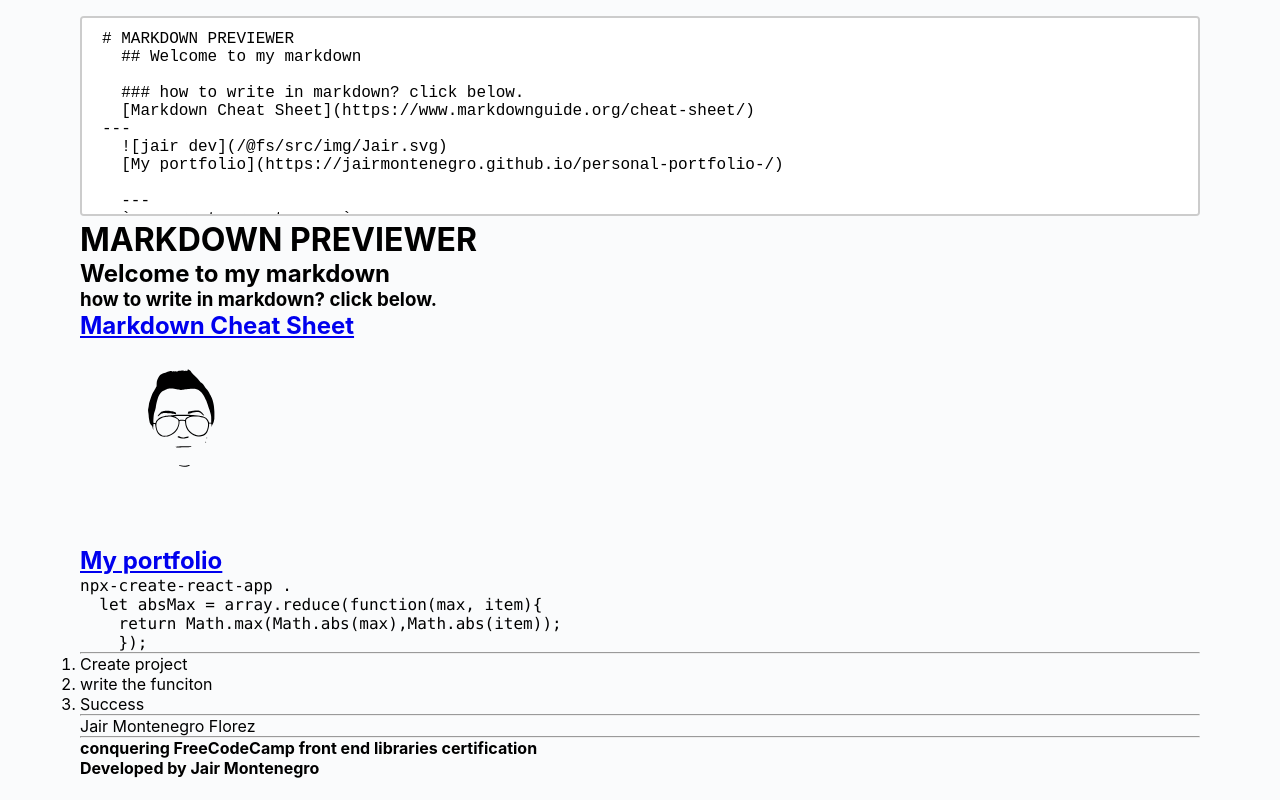
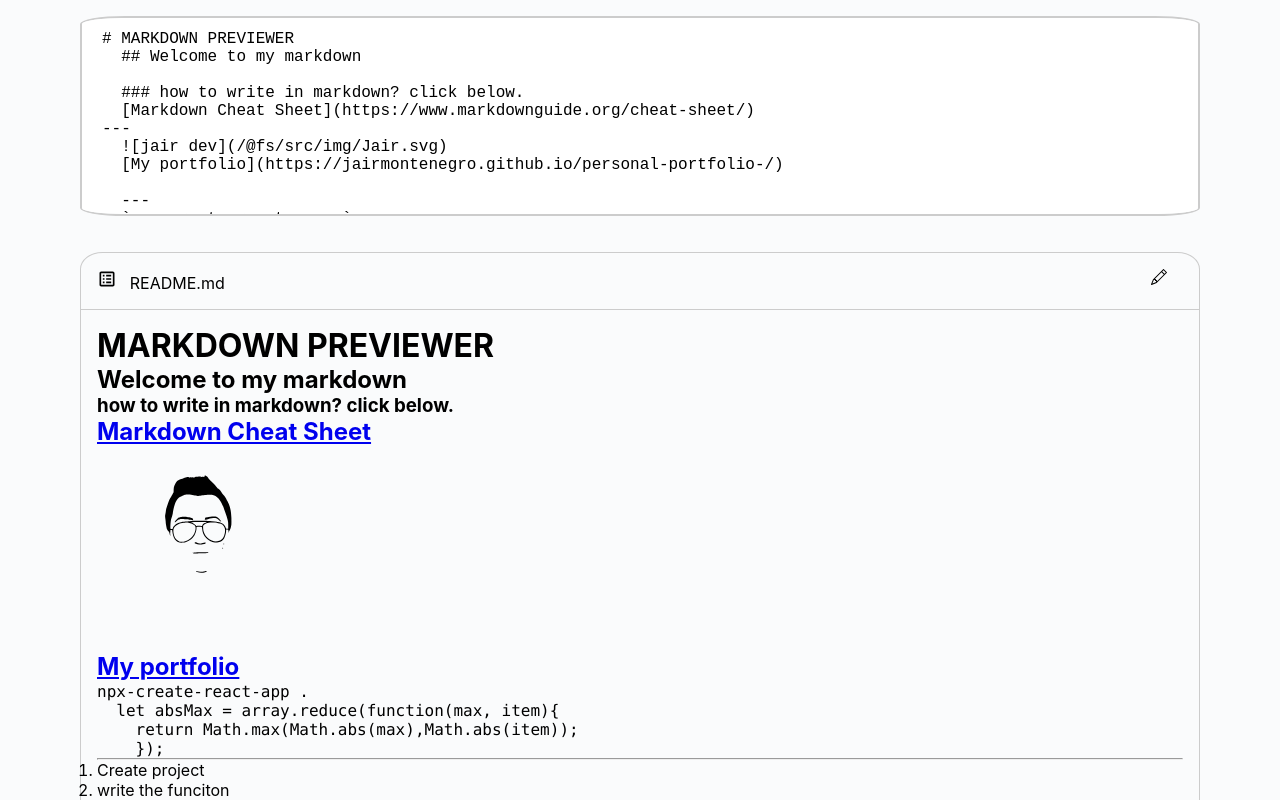
Before and after one commit to JairMontenegro/Markdown-Previewer, a React (Create React App) app: page / in a window 1280 px wide. Shown: the top 800 px of the page. Built offline with nearby package versions, Linux system fonts and the light colour scheme.

Commit message:
add icons

```diff
--- a/package.json
+++ b/package.json
@@ -9,6 +9,7 @@
     "marked": "^4.1.1",
     "react": "^18.2.0",
     "react-dom": "^18.2.0",
+    "react-icons": "^4.6.0",
     "react-scripts": "5.0.1",
     "sass": "^1.55.0",
     "web-vitals": "^2.1.4"
--- a/src/App.js
+++ b/src/App.js
@@ -4,6 +4,8 @@ import { marked } from "marked";
 import { useState } from "react";
 import Jair from "./img/Jair.svg";
 import Footer from "./footer";
+import { BsPencil } from "react-icons/bs";
+import { BiSpreadsheet } from "react-icons/bi";
 
 function App() {
   const [text, setText] = useState(`# MARKDOWN PREVIEWER
@@ -47,6 +49,18 @@ function App() {
     <>
       <div className="App">
         <textarea id="editor" onChange={input} value={text}></textarea>
+        <div className="wrapper">
+          <div className="layout">
+            <p>
+              <span className="note">
+                <BiSpreadsheet size={20} />
+              </span>
+              README.md
+              <span className="pencil">
+                <BsPencil />
+              </span>
+            </p>
+          </div>
           <div
             id="preview"
             dangerouslySetInnerHTML={{
@@ -54,6 +68,7 @@ function App() {
             }}
           ></div>
         </div>
+      </div>
       <Footer />
     </>
   );
--- a/src/App.scss
+++ b/src/App.scss
@@ -2,11 +2,9 @@
 .App{
     width: 100%;
     padding: 1rem 5rem;
+
 }
-  img{
-    width: 200px;
-    height: 200px;
-  }
+
 
 textarea {
   width: 100%;
@@ -14,8 +12,47 @@
   padding: 12px 20px;
   box-sizing: border-box;
   border: 2px solid #ccc;
-    border-radius: 4px;
+  border-radius: 4%;
   background-color:#fff;
   font-size: 16px;
   resize: none;
 }
+
+
+.App{
+  .wrapper{
+    border: 1px solid #ccc;
+    border-radius: 2%;
+    margin: 2rem auto 4rem auto;
+    .layout{
+      p{
+        width: 100%;
+        border-bottom: 1px solid #ccc;
+        padding: 1rem;
+        position: relative;
+      .pencil{
+        padding-right: 2rem;
+        color: #000;
+        position:absolute;
+        right: 0;
+      }
+      .note{
+        color: #000;
+        padding-right: .8rem;
+        .svg{
+          vertical-align: bottom;
+        }
+
+      }
+    }
+    }
+    #preview{
+      padding: 1rem;
+    }
+  }
+}
+
+  img{
+    width: 200px;
+    height: 200px;
+  }
```
Also changed, not shown: 1 other file (tests, documents, lock files or other folders). Lines whose indentation alone changed are shown as unchanged.
